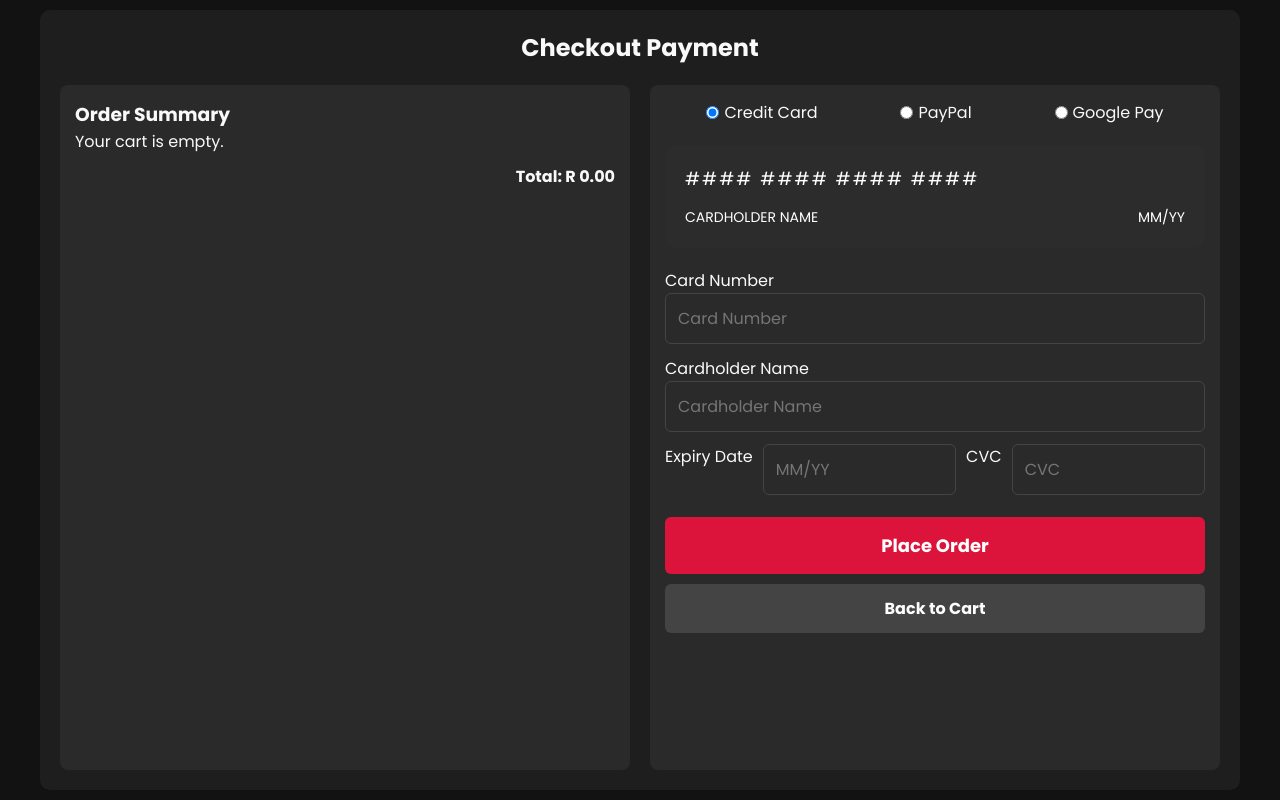
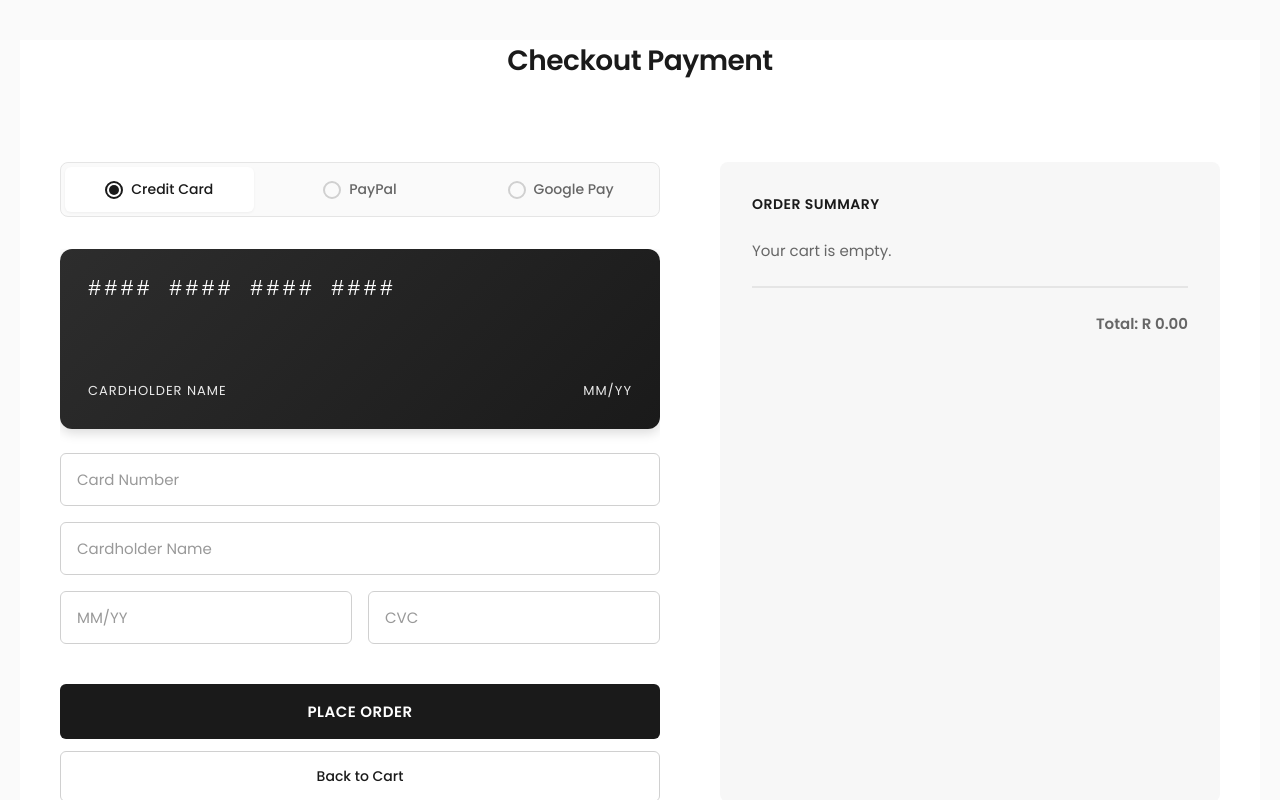
Before and after one commit to samuelmbaya/PBS-FRONTEND, a React (Vite) app: page /payment in a window 1280 px wide. Built offline with nearby package versions, Linux system fonts and the light colour scheme; sample sign-in values are in the browser's storage.

Commit message:
payment1

```diff
--- a/src/Pages/Payment.css
+++ b/src/Pages/Payment.css
@@ -1,182 +1,453 @@
+/* Reset and Base Styles */
+* {
+  box-sizing: border-box;
+}
+
 body {
-  font-family: Arial, sans-serif;
+  font-family: -apple-system, BlinkMacSystemFont, 'Segoe UI', 'Roboto', 'Helvetica Neue', Arial, sans-serif;
   margin: 0;
   padding: 0;
+  -webkit-font-smoothing: antialiased;
+  -moz-osx-font-smoothing: grayscale;
 }
 
+/* Main Container */
 .payment-fullscreen {
   width: 100vw;
-  height: 100vh;
-  background: #121212;
+  min-height: 100vh;
+  background: #fafafa;
   display: flex;
   justify-content: center;
-  align-items: center;
-  padding: 10px;
-  box-sizing: border-box;
+  align-items: flex-start;
+  padding: 40px 20px;
 }
 
 .payment-wrapper {
   width: 100%;
-  max-width: 1200px;
-  height: 100%;
-  overflow: hidden;
-  display: flex;
-  flex-direction: column;
-  background: #1e1e1e;
-  border-radius: 10px;
-  padding: 20px;
-  box-sizing: border-box;
+  max-width: 1400px;
+  background: #ffffff;
+  border-radius: 0;
+  box-shadow: none;
+  padding: 0;
 }
 
+/* Header */
 h2 {
   text-align: center;
-  margin-bottom: 20px;
+  margin: 0 0 40px 0;
+  font-size: 28px;
+  font-weight: 600;
+  color: #1a1a1a;
+  letter-spacing: -0.5px;
 }
 
+/* Payment Container Layout */
 .payment-container {
-  display: flex;
-  flex: 1;
-  gap: 20px;
-  overflow: hidden;
-  flex-wrap: wrap;
+  display: grid;
+  grid-template-columns: 1fr 500px;
+  gap: 60px;
+  padding: 40px;
 }
 
-.order-summary, .payment-section {
-  flex: 1 1 400px;
-  padding: 15px;
-  background: #2a2a2a;
+@media (max-width: 1024px) {
+  .payment-container {
+    grid-template-columns: 1fr;
+    gap: 40px;
+  }
+}
+
+/* Order Summary Sidebar */
+.order-summary {
+  background: #f7f7f7;
+  padding: 32px;
   border-radius: 8px;
-  overflow-y: auto;
+  order: 2;
+}
+
+@media (max-width: 1024px) {
+  .order-summary {
+    order: 1;
+  }
+}
+
+.order-summary h3 {
+  font-size: 18px;
+  font-weight: 600;
+  margin: 0 0 24px 0;
+  color: #1a1a1a;
+  text-transform: uppercase;
+  letter-spacing: 0.5px;
+  font-size: 14px;
 }
 
 .cart-items {
   display: flex;
   flex-direction: column;
-  gap: 10px;
+  gap: 16px;
+  margin-bottom: 24px;
+  max-height: 400px;
+  overflow-y: auto;
+  padding-right: 8px;
 }
 
+/* Custom Scrollbar */
+.cart-items::-webkit-scrollbar {
+  width: 6px;
+}
+
+.cart-items::-webkit-scrollbar-track {
+  background: #e5e5e5;
+  border-radius: 3px;
+}
+
+.cart-items::-webkit-scrollbar-thumb {
+  background: #999;
+  border-radius: 3px;
+}
+
+.cart-items::-webkit-scrollbar-thumb:hover {
+  background: #666;
+}
+
+/* Cart Item Row */
 .cart-item-row {
   display: flex;
-  align-items: center;
-  gap: 10px;
-  background: #3a3a3a;
-  padding: 10px;
+  align-items: flex-start;
+  gap: 16px;
+  background: #ffffff;
+  padding: 16px;
   border-radius: 6px;
+  border: 1px solid #e5e5e5;
+  transition: border-color 0.2s ease;
+}
+
+.cart-item-row:hover {
+  border-color: #d0d0d0;
 }
 
 .cart-item-img {
-  width: 60px;
-  height: 60px;
+  width: 80px;
+  height: 80px;
   object-fit: cover;
   border-radius: 4px;
+  border: 1px solid #e5e5e5;
+  flex-shrink: 0;
 }
 
 .cart-item-info {
   flex: 1;
+  min-width: 0;
+}
+
+.cart-item-info p {
+  margin: 0;
+  color: #1a1a1a;
+}
+
+.cart-item-info p:first-child {
+  font-weight: 500;
+  font-size: 15px;
+  margin-bottom: 6px;
+  overflow: hidden;
+  text-overflow: ellipsis;
+  white-space: nowrap;
+}
+
+.cart-item-info p:last-child {
+  font-size: 14px;
+  color: #666;
 }
 
 .remove-btn {
-  background: crimson;
-  color: white;
+  background: transparent;
+  color: #999;
   border: none;
-  padding: 6px 12px;
-  border-radius: 4px;
+  padding: 4px 8px;
+  font-size: 13px;
   cursor: pointer;
+  text-decoration: underline;
+  transition: color 0.2s ease;
+  flex-shrink: 0;
 }
 
 .remove-btn:hover {
-  background: darkred;
+  color: #1a1a1a;
 }
 
+/* Total */
+.total {
+  font-weight: 600;
+  font-size: 20px;
+  margin: 24px 0 0 0;
+  padding-top: 24px;
+  text-align: right;
+  color: #1a1a1a;
+  border-top: 2px solid #e5e5e5;
+}
+
+/* Payment Section */
+.payment-section {
+  order: 1;
+  padding: 0;
+}
+
+@media (max-width: 1024px) {
+  .payment-section {
+    order: 2;
+  }
+}
+
+/* Payment Methods */
 .payment-methods {
   display: flex;
-  justify-content: space-around;
-  margin-bottom: 20px;
+  gap: 12px;
+  margin-bottom: 32px;
+  border: 1px solid #e5e5e5;
+  border-radius: 8px;
+  padding: 4px;
+  background: #fafafa;
 }
 
 .payment-methods label {
+  flex: 1;
   cursor: pointer;
   display: flex;
   align-items: center;
-  gap: 5px;
+  justify-content: center;
+  gap: 8px;
+  padding: 12px 16px;
+  border-radius: 6px;
+  font-size: 14px;
+  font-weight: 500;
+  color: #666;
+  transition: all 0.2s ease;
+  background: transparent;
 }
 
-.card-form input, .paypal-form input, .google-pay-form input {
-  width: 100%;
-  padding: 12px;
-  margin-bottom: 12px;
-  border-radius: 6px;
-  border: 1px solid #444;
-  background: #2a2a2a;
-  color: #f5f5f5;
-  font-size: 16px;
+.payment-methods label:hover {
+  color: #1a1a1a;
+  background: #f0f0f0;
 }
 
-.card-row {
-  display: flex;
-  gap: 10px;
+.payment-methods input[type="radio"] {
+  appearance: none;
+  width: 18px;
+  height: 18px;
+  border: 2px solid #d0d0d0;
+  border-radius: 50%;
+  position: relative;
+  cursor: pointer;
+  transition: all 0.2s ease;
+  margin: 0;
 }
 
-.card-row input {
-  flex: 1;
+.payment-methods input[type="radio"]:checked {
+  border-color: #1a1a1a;
 }
 
+.payment-methods input[type="radio"]:checked::after {
+  content: '';
+  position: absolute;
+  top: 50%;
+  left: 50%;
+  transform: translate(-50%, -50%);
+  width: 10px;
+  height: 10px;
+  background: #1a1a1a;
+  border-radius: 50%;
+}
+
+.payment-methods input[type="radio"]:checked + span {
+  color: #1a1a1a;
+}
+
+.payment-methods label:has(input:checked) {
+  background: #ffffff;
+  color: #1a1a1a;
+  box-shadow: 0 1px 3px rgba(0,0,0,0.05);
+}
+
+/* Form Inputs */
+.card-form input,
+.paypal-form input,
+.google-pay-form input {
+  width: 100%;
+  padding: 14px 16px;
+  margin-bottom: 16px;
+  border-radius: 6px;
+  border: 1px solid #d0d0d0;
+  background: #ffffff;
+  color: #1a1a1a;
+  font-size: 15px;
+  font-family: inherit;
+  transition: all 0.2s ease;
+}
+
+.card-form input:focus,
+.paypal-form input:focus,
+.google-pay-form input:focus {
+  outline: none;
+  border-color: #1a1a1a;
+  box-shadow: 0 0 0 3px rgba(26, 26, 26, 0.05);
+}
+
+.card-form input::placeholder,
+.paypal-form input::placeholder,
+.google-pay-form input::placeholder {
+  color: #999;
+}
+
+/* Screen Reader Only Labels */
+.sr-only {
+  position: absolute;
+  width: 1px;
+  height: 1px;
+  padding: 0;
+  margin: -1px;
+  overflow: hidden;
+  clip: rect(0, 0, 0, 0);
+  white-space: nowrap;
+  border-width: 0;
+}
+
+/* Card Preview */
 .card-preview {
-  background: #2c2c2c;
+  background: linear-gradient(135deg, #2d2d2d 0%, #1a1a1a 100%);
   border-radius: 12px;
-  padding: 20px;
-  margin-bottom: 20px;
+  padding: 28px;
+  margin-bottom: 24px;
   color: #fff;
+  box-shadow: 0 4px 12px rgba(0, 0, 0, 0.15);
+  min-height: 180px;
+  display: flex;
+  flex-direction: column;
+  justify-content: space-between;
 }
 
 .card-number {
-  font-size: 18px;
-  letter-spacing: 2px;
-  margin-bottom: 15px;
+  font-size: 22px;
+  letter-spacing: 3px;
+  font-weight: 500;
+  font-family: 'Courier New', monospace;
+  margin-bottom: 0;
 }
 
 .card-details {
   display: flex;
   justify-content: space-between;
-  font-size: 14px;
+  font-size: 13px;
+  text-transform: uppercase;
+  letter-spacing: 1px;
+  opacity: 0.9;
 }
 
+/* Card Row */
+.card-row {
+  display: grid;
+  grid-template-columns: 1fr 1fr;
+  gap: 16px;
+}
+
+/* Buttons */
 .place-order-btn {
   width: 100%;
-  padding: 15px;
-  font-size: 18px;
-  font-weight: bold;
-  background: crimson; /* same as remove button */
+  padding: 16px;
+  font-size: 15px;
+  font-weight: 600;
+  background: #1a1a1a;
   border: none;
   border-radius: 6px;
   color: #fff;
   cursor: pointer;
-  margin-top: 10px;
+  margin-top: 24px;
+  transition: all 0.2s ease;
+  text-transform: uppercase;
+  letter-spacing: 0.5px;
 }
 
-.place-order-btn:hover {
-  background: darkred; /* match remove button hover */
+.place-order-btn:hover:not(:disabled) {
+  background: #000;
+  transform: translateY(-1px);
+  box-shadow: 0 4px 12px rgba(0, 0, 0, 0.15);
+}
+
+.place-order-btn:active:not(:disabled) {
+  transform: translateY(0);
+}
+
+.place-order-btn:disabled {
+  background: #d0d0d0;
+  cursor: not-allowed;
+  color: #999;
 }
 
 .back-to-cart-btn {
   width: 100%;
-  padding: 12px;
-  font-size: 16px;
-  font-weight: bold;
-  background: #444;
-  border: none;
+  padding: 14px;
+  font-size: 14px;
+  font-weight: 500;
+  background: transparent;
+  border: 1px solid #d0d0d0;
   border-radius: 6px;
-  color: #fff;
+  color: #1a1a1a;
   cursor: pointer;
-  margin-top: 10px;
+  margin-top: 12px;
+  transition: all 0.2s ease;
 }
 
 .back-to-cart-btn:hover {
-  background: #666;
+  background: #fafafa;
+  border-color: #1a1a1a;
 }
 
-.total {
-  font-weight: bold;
-  margin-top: 10px;
-  text-align: right;
+/* Empty Cart State */
+.order-summary p {
+  color: #666;
+  font-size: 15px;
 }
+
+/* Responsive Design */
+@media (max-width: 768px) {
+  .payment-fullscreen {
+    padding: 20px 16px;
+  }
+
+  .payment-container {
+    padding: 24px 16px;
+    gap: 32px;
+  }
+
+  h2 {
+    font-size: 24px;
+    margin-bottom: 32px;
+  }
+
+  .order-summary {
+    padding: 24px;
+  }
+
+  .payment-methods {
+    flex-direction: column;
+    gap: 8px;
+  }
+
+  .card-row {
+    grid-template-columns: 1fr;
+  }
+
+  .total {
+    font-size: 18px;
+  }
+}
+
+/* Loading State */
+.place-order-btn:disabled::after {
+  content: '...';
+  animation: ellipsis 1.5s infinite;
+}
+
+@keyframes ellipsis {
+  0%, 20% { content: '.'; }
+  40% { content: '..'; }
+  60%, 100% { content: '...'; }
+}
```
